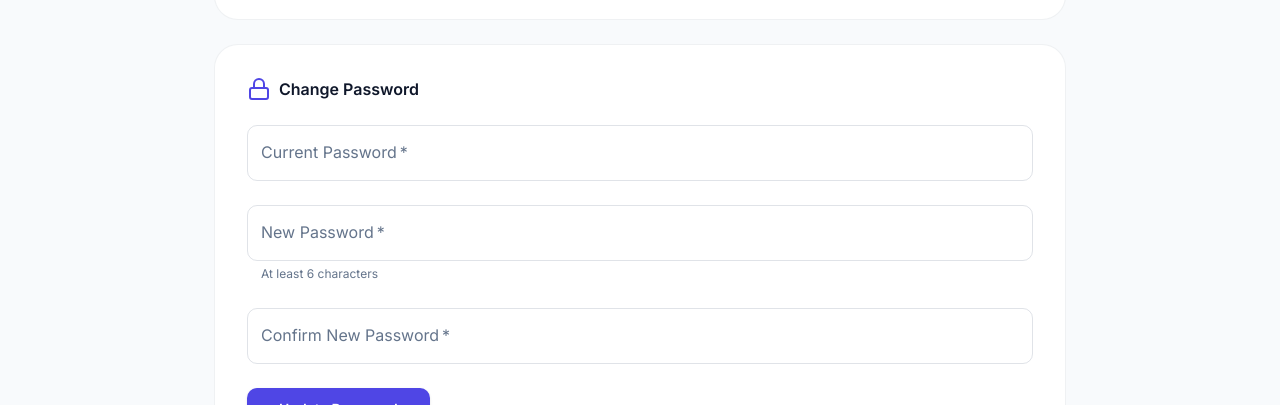
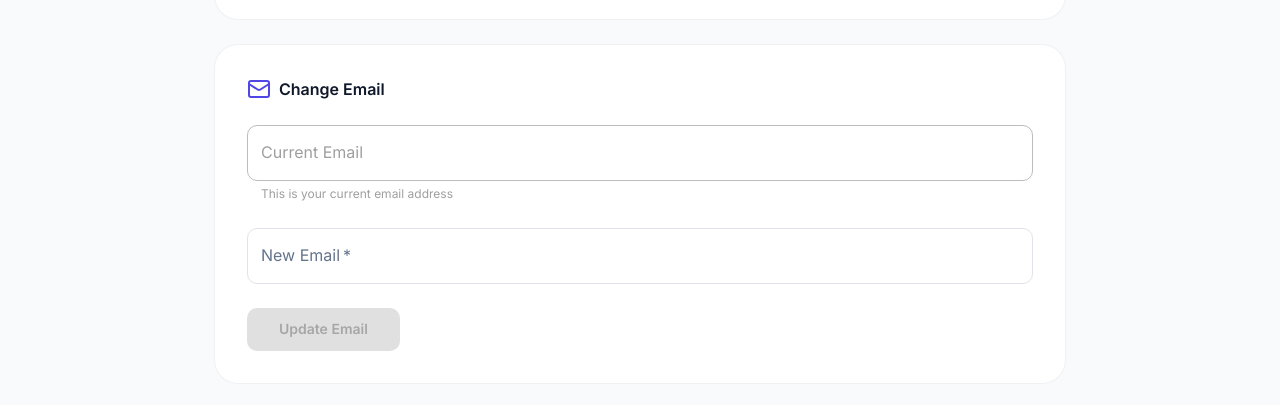
Before and after one commit to mhhung666/travel-budget, a Next.js app: page /en/settings in a window 1280 px wide. Shown: the part 547-952 px from the top of the page. Built offline with nearby package versions, Linux system fonts and the light colour scheme; no server answers.

Commit message:
feat(setting): add email change function in settings

```diff
--- a/src/actions/auth.actions.ts
+++ b/src/actions/auth.actions.ts
@@ -17,7 +17,7 @@ import type { ActionResult } from './types';
 import type { User } from '@/types';
 
 type AuthUser = Pick<User, 'id' | 'username' | 'display_name'>;
-type AuthUserWithCreatedAt = AuthUser & { created_at: string };
+type AuthUserWithCreatedAt = AuthUser & { created_at: string; email?: string };
 
 /**
  * Get current authenticated user
@@ -31,7 +31,7 @@ export async function getCurrentUser(): Promise<ActionResult<AuthUserWithCreated
 
     const { data: user, error } = await supabase
       .from('users')
-      .select('id, username, display_name, created_at')
+      .select('id, username, display_name, email, created_at')
       .eq('id', session.userId)
       .single();
 
@@ -191,7 +191,7 @@ export async function updateProfile(
       };
     }
 
-    const { display_name, current_password, new_password } = validation.data;
+    const { display_name, new_email, current_password, new_password } = validation.data;
 
     // Update display name
     if (display_name !== undefined) {
@@ -203,6 +203,30 @@ export async function updateProfile(
       if (error) throw error;
 
       return { success: true, data: { message: '顯示名稱已更新' } };
+    }
+
+    // Update email
+    if (new_email !== undefined) {
+      // Check if email is already taken (case-insensitive)
+      const { data: existingEmail } = await supabase
+        .from('users')
+        .select('id')
+        .ilike('email', new_email)
+        .neq('id', session.userId)
+        .single();
+
+      if (existingEmail) {
+        return { success: false, error: '此電子郵件已被使用', code: 'CONFLICT' };
+      }
+
+      const { error } = await supabase
+        .from('users')
+        .update({ email: new_email.toLowerCase().trim() })
+        .eq('id', session.userId);
+
+      if (error) throw error;
+
+      return { success: true, data: { message: '電子郵件已更新' } };
     }
 
     // Update password
--- a/src/app/[locale]/settings/page.tsx
+++ b/src/app/[locale]/settings/page.tsx
@@ -14,7 +14,7 @@ import {
   Divider,
   IconButton,
 } from '@mui/material';
-import { ArrowLeft, User, Lock } from 'lucide-react';
+import { ArrowLeft, User, Lock, Mail } from 'lucide-react';
 import Navbar from '@/components/layout/Navbar';
 import { useTranslations } from 'next-intl';
 import { getCurrentUser, updateProfile } from '@/actions';
@@ -30,12 +30,15 @@ export default function SettingsPage() {
 
   // 表單狀態
   const [displayName, setDisplayName] = useState('');
+  const [email, setEmail] = useState('');
+  const [newEmail, setNewEmail] = useState('');
   const [currentPassword, setCurrentPassword] = useState('');
   const [newPassword, setNewPassword] = useState('');
   const [confirmPassword, setConfirmPassword] = useState('');
 
   // 提交狀態
   const [updatingProfile, setUpdatingProfile] = useState(false);
+  const [updatingEmail, setUpdatingEmail] = useState(false);
   const [updatingPassword, setUpdatingPassword] = useState(false);
 
   useEffect(() => {
@@ -48,6 +51,8 @@ export default function SettingsPage() {
       if (result.success && result.data) {
         setUser(result.data);
         setDisplayName(result.data.display_name);
+        setEmail(result.data.email || '');
+        setNewEmail(result.data.email || '');
       }
     } catch (error) {
       console.error('獲取用戶資料失敗:', error);
@@ -75,6 +80,29 @@ export default function SettingsPage() {
       setError(err.message);
     } finally {
       setUpdatingProfile(false);
+    }
+  };
+
+  const handleUpdateEmail = async (e: React.FormEvent) => {
+    e.preventDefault();
+    setError('');
+    setSuccess('');
+    setUpdatingEmail(true);
+
+    try {
+      const result = await updateProfile({ new_email: newEmail });
+
+      if (!result.success) {
+        throw new Error(result.error || t('errors.updateFailed'));
+      }
+
+      setSuccess(t('email.updateSuccess'));
+      setEmail(newEmail);
+      setUser({ ...user, email: newEmail });
+    } catch (err: any) {
+      setError(err.message);
+    } finally {
+      setUpdatingEmail(false);
     }
   };
 
@@ -235,6 +263,66 @@ export default function SettingsPage() {
             </form>
           </Paper>
 
+          {/* 電子郵件設定 */}
+          <Paper
+            elevation={0}
+            sx={{
+              p: { xs: 3, sm: 4 },
+              mb: 3,
+              borderRadius: 2,
+              border: '1px solid',
+              borderColor: 'divider',
+            }}
+          >
+            <Box sx={{ display: 'flex', alignItems: 'center', mb: 3 }}>
+              <Box component="span" sx={{ mr: 1, color: 'primary.main', display: 'flex' }}>
+                <Mail />
+              </Box>
+              <Typography variant="h6" fontWeight={600}>
+                {t('email.title')}
+              </Typography>
+            </Box>
+
+            <form onSubmit={handleUpdateEmail}>
+              <TextField
+                fullWidth
+                type="email"
+                label={t('email.current')}
+                value={email}
+                disabled
+                sx={{ mb: 3 }}
+                helperText={t('email.currentHelp')}
+              />
+
+              <TextField
+                fullWidth
+                type="email"
+                label={t('email.new')}
+                value={newEmail}
+                onChange={(e) => setNewEmail(e.target.value)}
+                required
+                sx={{ mb: 3 }}
+              />
+
+              <Button
+                type="submit"
+                variant="contained"
+                disabled={updatingEmail || newEmail === email || !newEmail}
+                sx={{
+                  px: 4,
+                  py: 1.2,
+                  fontWeight: 600,
+                }}
+              >
+                {updatingEmail ? (
+                  <CircularProgress size={24} color="inherit" />
+                ) : (
+                  t('email.updateButton')
+                )}
+              </Button>
+            </form>
+          </Paper>
+
           {/* 密碼設定 */}
           <Paper
             elevation={0}
--- a/src/i18n/messages/en.json
+++ b/src/i18n/messages/en.json
@@ -65,6 +65,14 @@
       "displayName": "Display Name",
       "saveChanges": "Save Changes",
       "updateSuccess": "Display name updated"
+    },
+    "email": {
+      "title": "Change Email",
+      "current": "Current Email",
+      "currentHelp": "This is your current email address",
+      "new": "New Email",
+      "updateButton": "Update Email",
+      "updateSuccess": "Email updated"
     },
     "password": {
       "title": "Change Password",
--- a/src/i18n/messages/jp.json
+++ b/src/i18n/messages/jp.json
@@ -65,6 +65,14 @@
       "displayName": "表示名",
       "saveChanges": "変更を保存",
       "updateSuccess": "表示名を更新しました"
+    },
+    "email": {
+      "title": "メールアドレス変更",
+      "current": "現在のメールアドレス",
+      "currentHelp": "現在登録されているメールアドレスです",
+      "new": "新しいメールアドレス",
+      "updateButton": "メールアドレスを更新",
+      "updateSuccess": "メールアドレスを更新しました"
     },
     "password": {
       "title": "パスワード変更",
--- a/src/i18n/messages/zh-CN.json
+++ b/src/i18n/messages/zh-CN.json
@@ -65,6 +65,14 @@
       "displayName": "显示名称",
       "saveChanges": "保存更改",
       "updateSuccess": "显示名称已更新"
+    },
+    "email": {
+      "title": "修改电子邮件",
+      "current": "当前电子邮件",
+      "currentHelp": "这是您当前的电子邮件地址",
+      "new": "新电子邮件",
+      "updateButton": "更新电子邮件",
+      "updateSuccess": "电子邮件已更新"
     },
     "password": {
       "title": "修改密码",
--- a/src/i18n/messages/zh.json
+++ b/src/i18n/messages/zh.json
@@ -65,6 +65,14 @@
       "displayName": "顯示名稱",
       "saveChanges": "儲存變更",
       "updateSuccess": "顯示名稱已更新"
+    },
+    "email": {
+      "title": "修改電子郵件",
+      "current": "目前電子郵件",
+      "currentHelp": "這是您目前的電子郵件地址",
+      "new": "新電子郵件",
+      "updateButton": "更新電子郵件",
+      "updateSuccess": "電子郵件已更新"
     },
     "password": {
       "title": "修改密碼",
--- a/src/lib/validation.ts
+++ b/src/lib/validation.ts
@@ -105,6 +105,7 @@ export const resetPasswordSchema = z.object({
 export const updateProfileSchema = z
   .object({
     display_name: z.string().min(1, '顯示名稱不能為空').optional(),
+    new_email: z.string().email('請輸入有效的電子郵件').optional(),
     current_password: z.string().optional(),
     new_password: z.string().min(6, '新密碼至少需要 6 個字元').optional(),
   })
```
